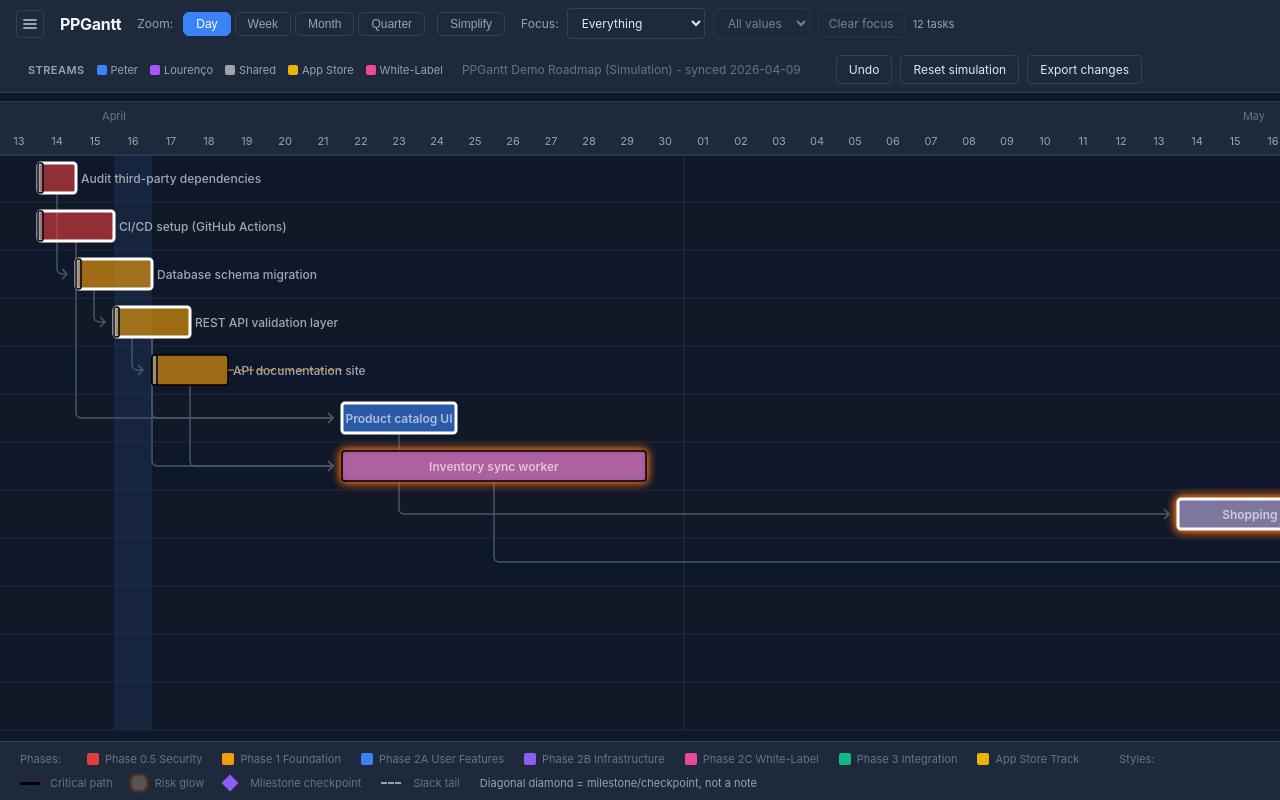
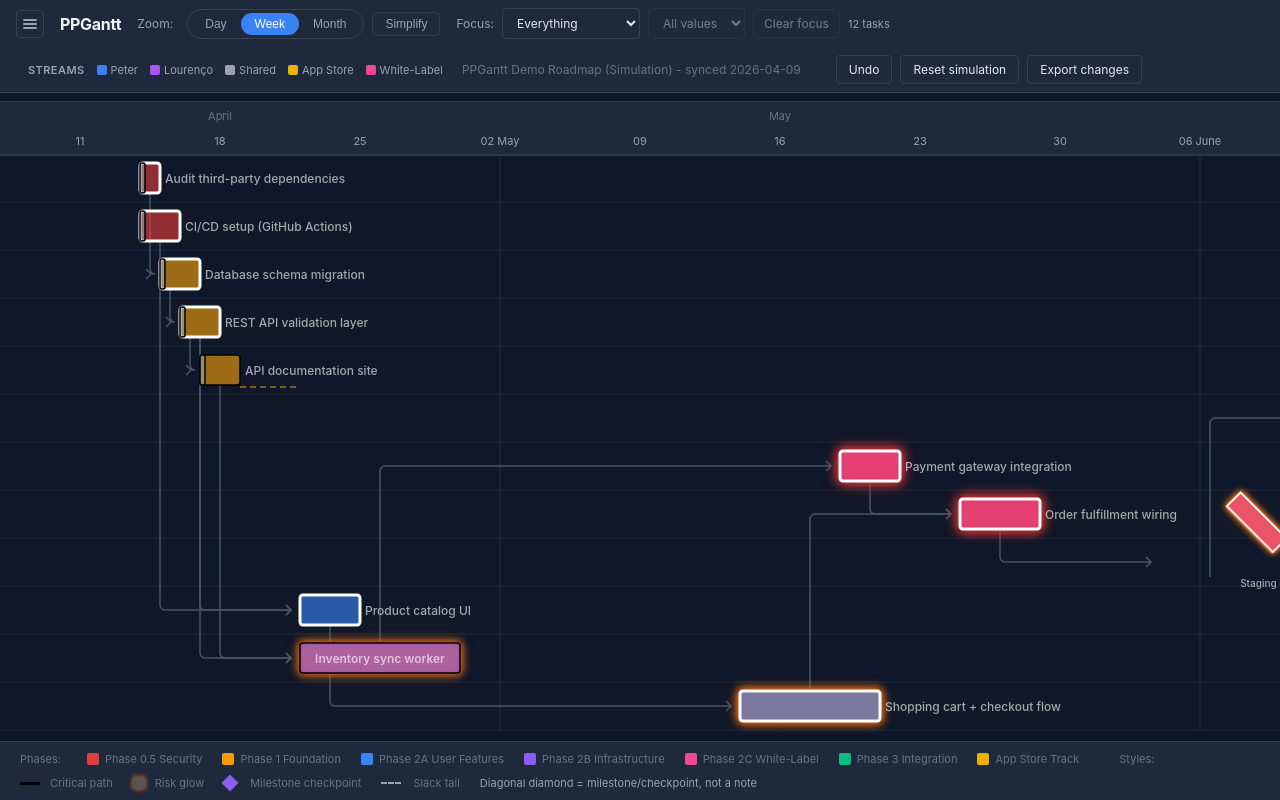
Before and after one commit to pandastick/propper-project-gantt, a website: page index.html in a window 1280 px wide. Drawn offline with Linux system fonts and the light colour scheme; files whose address does not match are found by name.

Commit message:
working thu evening

```diff
--- a/css/gantt-custom.css
+++ b/css/gantt-custom.css
@@ -304,7 +304,7 @@ body {
 /* Zoom controls */
 #zoom-controls {
   display: flex;
-  gap: 4px;
+  gap: 8px;
   align-items: center;
 }
 
@@ -314,6 +314,42 @@ body {
   margin-right: 6px;
 }
 
+/* ── Segmented zoom slider ──────────────────────────────────────────────
+   Wraps Day / Week / Month in a rounded pill so the three buttons read
+   as one control, not three loose items. The active segment animates
+   between positions via the .zoom-btn transition below.
+   ──────────────────────────────────────────────────────────────────── */
+.zoom-slider {
+  display: inline-flex;
+  align-items: center;
+  gap: 0;
+  padding: 3px;
+  background: #1e293b;
+  border: 1px solid #334155;
+  border-radius: 9999px;
+}
+
+.zoom-slider .zoom-btn {
+  padding: 4px 14px;
+  border: none;
+  border-radius: 9999px;
+  background: transparent;
+  color: #94a3b8;
+  cursor: pointer;
+  font-size: 12px;
+  transition: background 0.18s ease, color 0.18s ease;
+}
+
+.zoom-slider .zoom-btn:hover {
+  color: #e2e8f0;
+}
+
+.zoom-slider .zoom-btn.active {
+  background: #3B82F6;
+  color: #fff;
+}
+
+/* Standalone zoom-btn (used by Simplify button, outside the slider) */
 .zoom-btn {
   padding: 4px 12px;
   border-radius: 6px;
@@ -334,10 +370,6 @@ body {
   background: #3B82F6;
   color: #fff;
   border-color: #3B82F6;
-}
-
-#month-layout-btn {
-  margin-left: 8px;
 }
 
 #month-layout-btn:disabled {
--- a/index.html
+++ b/index.html
@@ -208,10 +208,11 @@
     <!-- Zoom level selector -->
     <div id="zoom-controls">
       <label>Zoom:</label>
-      <button class="zoom-btn active" data-mode="Day">Day</button>
-      <button class="zoom-btn" data-mode="Week">Week</button>
-      <button class="zoom-btn" data-mode="Month">Month</button>
-      <button class="zoom-btn" data-mode="Quarter Day">Quarter</button>
+      <div class="zoom-slider" role="radiogroup" aria-label="Zoom level">
+        <button class="zoom-btn" data-mode="Day">Day</button>
+        <button class="zoom-btn active" data-mode="Week">Week</button>
+        <button class="zoom-btn" data-mode="Month">Month</button>
+      </div>
       <button class="zoom-btn" id="month-layout-btn" type="button" title="Reorder rows visually to keep related work and dependency chains closer together">Simplify</button>
     </div>
 
@@ -351,7 +352,7 @@
       var _taskById = {};         // Quick lookup: task.id → task object
       var _activeSchedule = null; // Currently active schedule (original or simulated)
       var _activePushAmounts = null; // Current simulation push amounts
-      var _preferredViewMode = 'Day';
+      var _preferredViewMode = 'Week';
       var _simulationHistory = [];
 
       // ─── UI helpers ───────────────────────────────────────────────────────
--- a/js/viewer.js
+++ b/js/viewer.js
@@ -101,9 +101,31 @@
     return Number.isFinite(time) ? time : Number.MAX_SAFE_INTEGER;
   }
 
+  // Stream display-order: Peter's primary stream first, then Lourenço,
+  // then shared work, then the release-track lanes. Keeps the chart reading
+  // top-down in a predictable swim-lane layout even without explicit lane
+  // headers. Unknown streams fall to the end (alphabetical after this list).
+  var _STREAM_ORDER = [
+    'stream b (peter)',
+    'stream a (lourenço)',
+    'stream a (lourenco)',
+    'shared',
+    'app store',
+    'white-label'
+  ];
+
+  function _streamSortKey(task) {
+    var s = (task && task.meta && task.meta.stream) || '';
+    var lower = String(s).toLowerCase();
+    var idx = _STREAM_ORDER.indexOf(lower);
+    // Known streams → ordered index. Unknown → sorted alphabetically after.
+    return idx >= 0 ? idx : 100 + lower.charCodeAt(0);
+  }
+
   function _taskSortTuple(task) {
     return [
-      _taskTimeValue(task, 'start'),
+      _streamSortKey(task),           // 1. group by swim lane (stream)
+      _taskTimeValue(task, 'start'),  // 2. within lane, sort by start date
       _taskTimeValue(task, 'end'),
       (task.meta && task.meta.phase) || '',
       task.name || '',
@@ -122,8 +144,19 @@
   }
 
   function _getDisplayTasks(tasks, mode) {
-    if (!_compactMonthLayout || !Array.isArray(tasks)) {
+    if (!Array.isArray(tasks)) {
       return tasks;
+    }
+
+    // Default: flat sort by (stream, start, end, phase, name). Groups all of
+    // one person's work together regardless of dependency chains. Clean,
+    // predictable, matches how teams actually think about swim lanes.
+    //
+    // Simplify mode (_compactMonthLayout=true): run the dependency-aware
+    // topological visitor below, which clusters related work by dependency
+    // chain — useful when the user wants to see critical paths visually.
+    if (!_compactMonthLayout) {
+      return tasks.slice().sort(_compareTasks);
     }
 
     const taskById = new Map();
@@ -138,8 +171,19 @@
       indegreeById.set(task.id, 0);
     });
 
+    // Use simulator's parseDeps so both comma-string and array forms work.
+    // Frappe Gantt mutates task.dependencies from string to array on first render,
+    // but the viewer also runs this code on the fresh pre-render task list where
+    // task.dependencies is still the raw JSON string.
+    const _parseDeps = (window.PPGanttSimulator && window.PPGanttSimulator.parseDeps)
+      || function (d) {
+        if (!d) return [];
+        if (Array.isArray(d)) return d;
+        return String(d).split(',').map(function (s) { return s.trim(); }).filter(Boolean);
+      };
+
     tasks.forEach(function (task) {
-      (task.dependencies || []).forEach(function (dependencyId) {
+      _parseDeps(task.dependencies).forEach(function (dependencyId) {
         if (!taskById.has(dependencyId)) return;
         dependentsById.get(dependencyId).push(task);
         indegreeById.set(task.id, (indegreeById.get(task.id) || 0) + 1);
@@ -214,7 +258,9 @@
 
       const lineX1 = barX + barW;
       const lineX2 = lineX1 + tailPx;
-      const lineY = barY + barH / 2;
+      // Draw the dashed tail just below the bar's bottom edge so it doesn't
+      // intersect the label text (which sits at the bar's vertical center).
+      const lineY = barY + barH + 2;
 
       // Create SVG <line> in the same namespace
       const ns = 'http://www.w3.org/2000/svg';
```
Also changed, not shown: 2 other files.
